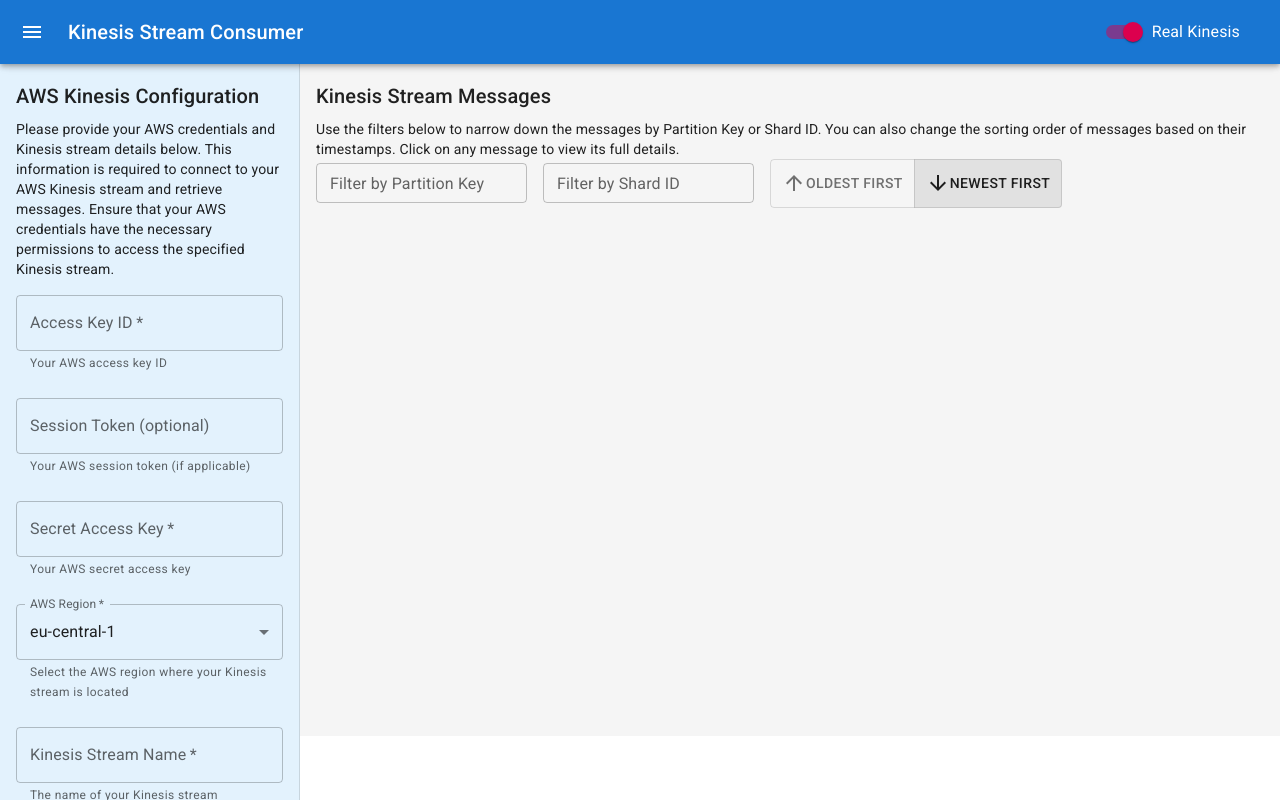
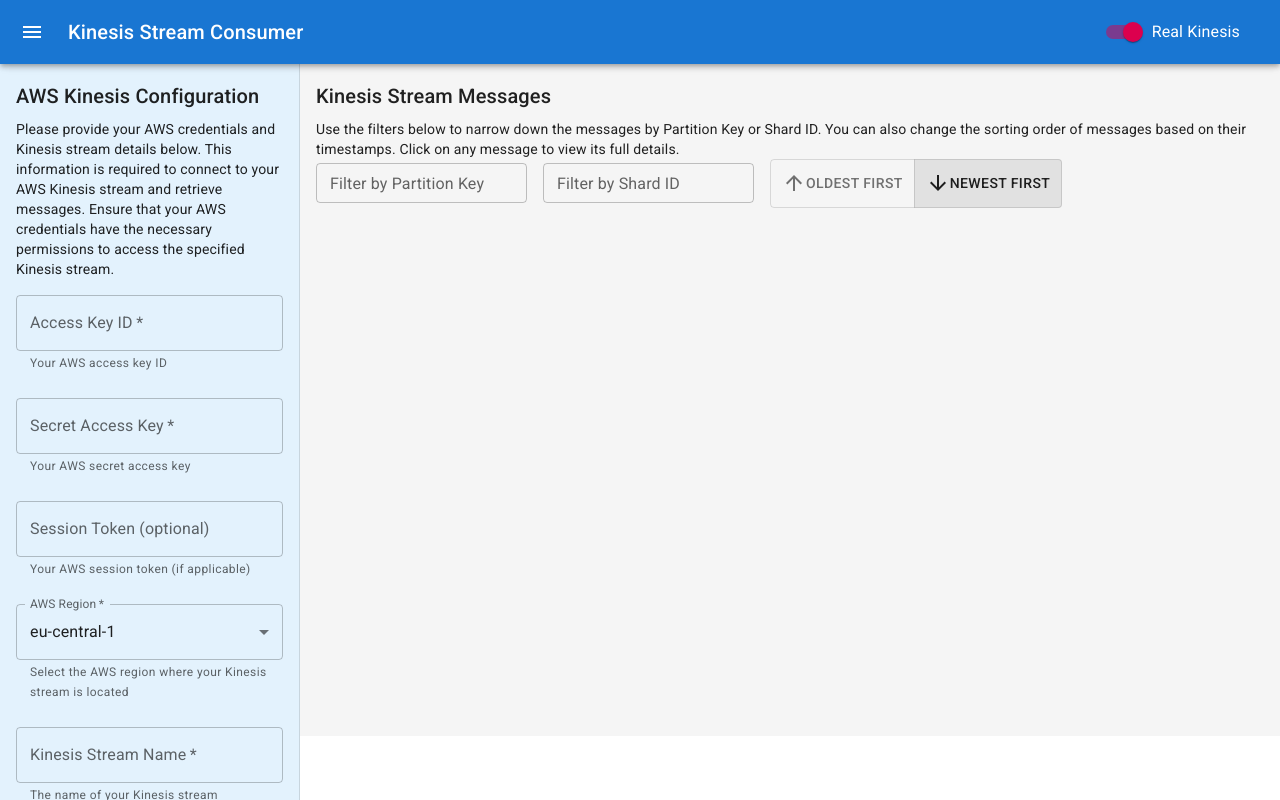
Before and after one commit to wstolk/kinesis-web-consumer, a Next.js app: page / in a window 1280 px wide. Built offline with nearby package versions, Linux system fonts and the light colour scheme.

Commit message:
Added session token support

```diff
--- a/src/components/AccessKeyForm.js
+++ b/src/components/AccessKeyForm.js
@@ -87,20 +87,20 @@
             <TextField
                 fullWidth
                 margin="normal"
-                label="Session Token (optional)"
-                value={sessionToken}
-                onChange={(e) => setSessionToken(e.target.value)}
-                helperText="Your AWS session token (if applicable)"
-            />
-            <TextField
-                fullWidth
-                margin="normal"
                 required
                 label="Secret Access Key"
                 type="password"
                 value={secretAccessKey}
                 onChange={(e) => setSecretAccessKey(e.target.value)}
                 helperText="Your AWS secret access key"
+            />
+            <TextField
+                fullWidth
+                margin="normal"
+                label="Session Token (optional)"
+                value={sessionToken}
+                onChange={(e) => setSessionToken(e.target.value)}
+                helperText="Your AWS session token (if applicable)"
             />
             <TextField
                 fullWidth
```
